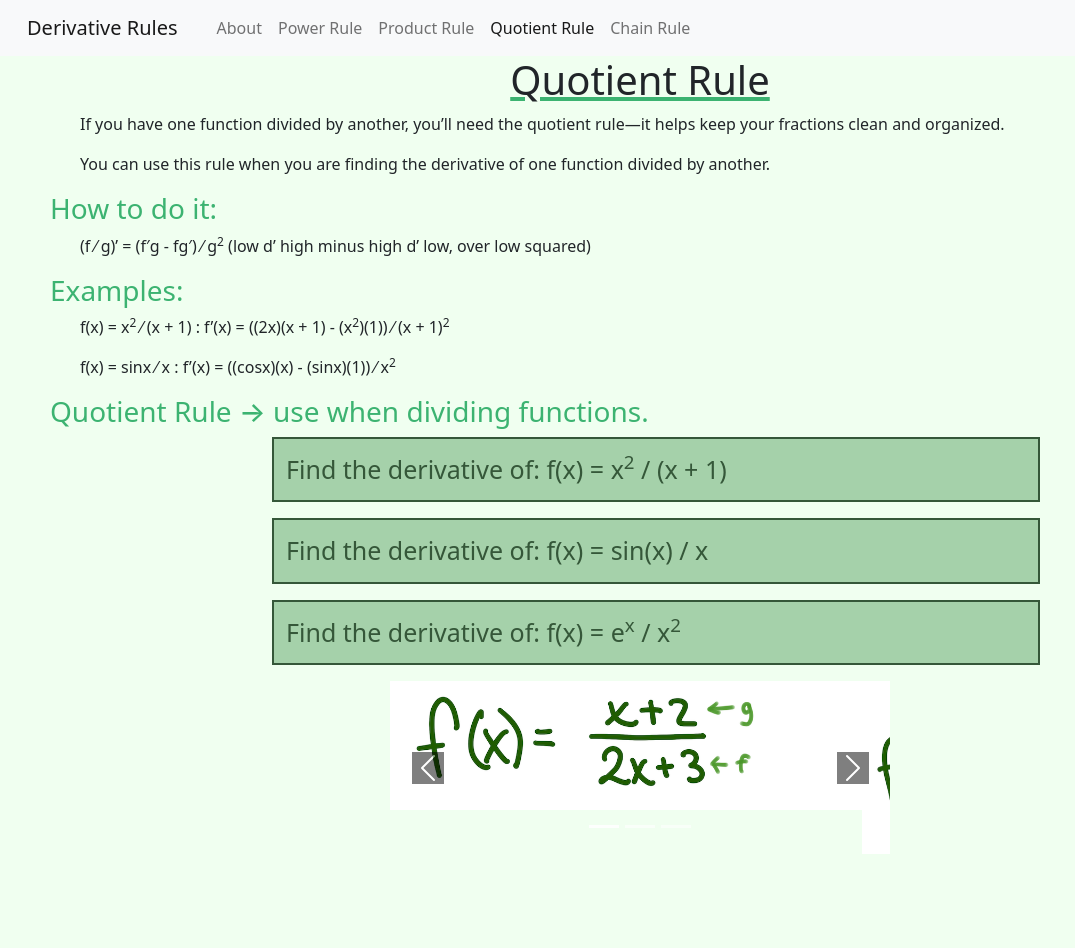
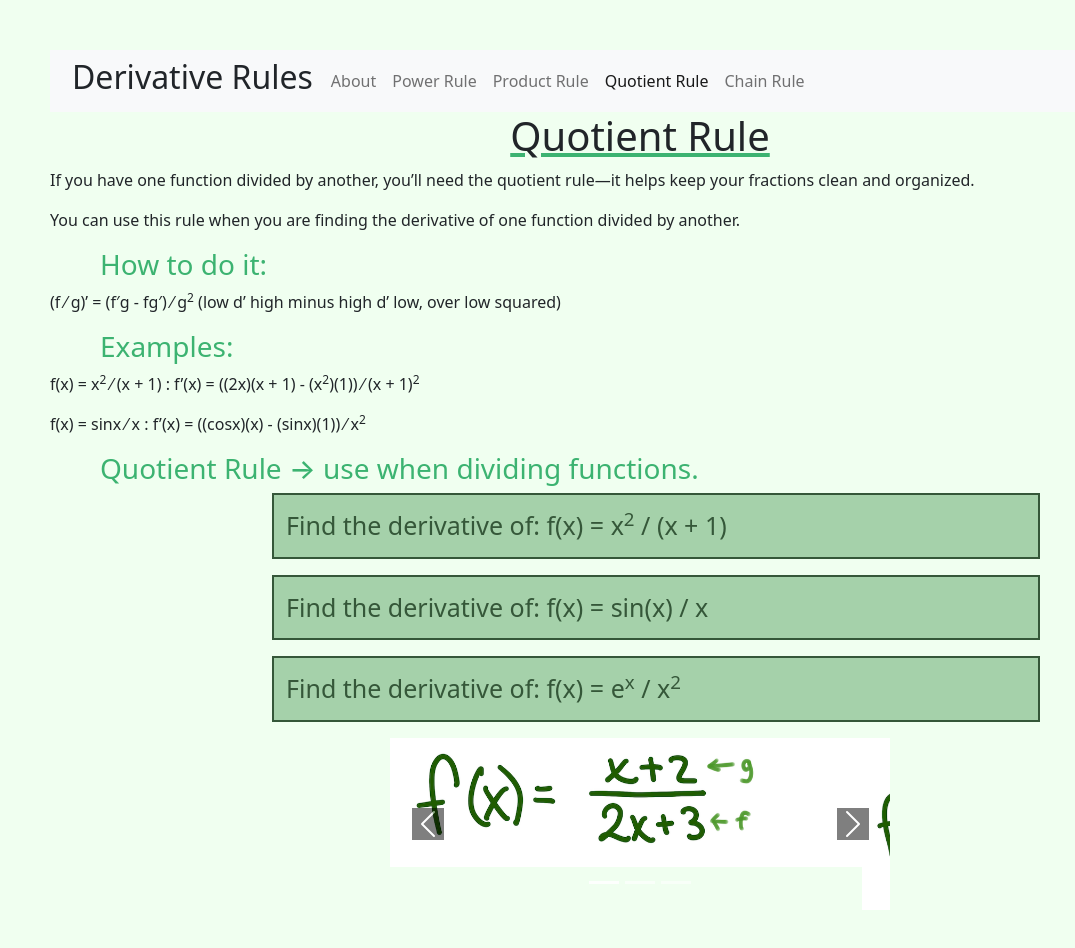
Before and after one commit to lilianaaaguilar/Derivative-Rules, a plain HTML site: page page3.html in a window 1280 px wide. Shown: the whole page, without its empty margins (0-1075 px from the left). Before the commit the page ends 902 px from the top, so only its background shows below. Drawn offline with nearby package versions, Linux system fonts and the light colour scheme.

Commit message:
Fix: fix derivative text and margins

```diff
--- a/page3.html
+++ b/page3.html
@@ -13,7 +13,7 @@
  <body>
 	<nav class="navbar navbar-expand-sm bg-light navbar-light">
       <div class="container-fluid">
-        <a class="navbar-brand" href=".">Derivative Rules</a>
+        <h2>Derivative Rules</h2>
         <button class="navbar-toggler" type="button" data-bs-toggle="collapse" data-bs-target="#collapsibleNavbar">
           <span class="navbar-toggler-icon"></span>
         </button>
--- a/style1.css
+++ b/style1.css
@@ -7,11 +7,13 @@ h3, h4 {
 	color: mediumSeaGreen;
 	margin-left: 50px;
 }
-p {
-	margin-left: 80px;
+h2{
+	margin: 10px;
 }
+
 html body {
   background-color: honeydew;
+  margin: 50px;
 }
 
 :link, a:visited {
--- a/style2.css
+++ b/style2.css
@@ -59,15 +59,16 @@ h1 {
 	text-decoration-color: mediumseagreen;
 	text-align: center;
 }
+h2{
+	margin: 10px;
+}
 h3 {
 	color: mediumSeaGreen;
 	margin-left: 50px;
 }
-p {
-	margin-left: 80px;
-}
 html body {
   background-color: honeydew;
+  margin: 50px;
 }
 
 :link, a:visited {
--- a/style3.css
+++ b/style3.css
@@ -61,15 +61,16 @@ h1 {
 	text-decoration-color: mediumseagreen;
 	text-align: center;
 }
+h2{
+	margin: 10px;
+}
 h3 {
 	color: mediumSeaGreen;
 	margin-left: 50px;
 }
-p {
-	margin-left: 80px;
-}
 html body {
   background-color: honeydew;
+  margin: 50px;
 }
 
 :link, a:visited {
--- a/style4.css
+++ b/style4.css
@@ -3,15 +3,16 @@ h1 {
 	text-decoration-color: mediumseagreen;
 	text-align: center;
 }
+h2{
+	margin: 10px;
+}
 h3 {
 	color: mediumSeaGreen;
 	margin-left: 50px;
 }
-p {
-	margin-left: 80px;
-}
 html body {
-  background-color: honeydew;
+	background-color: honeydew;
+	margin: 50px;
 }
 
 
--- a/style5.css
+++ b/style5.css
@@ -3,15 +3,16 @@ h1 {
 	text-decoration-color: mediumseagreen;
 	text-align: center;
 }
+h2{
+	margin: 10px;
+}
 h3 {
 	color: mediumSeaGreen;
 	margin-left: 50px;
 }
-p {
-	margin-left: 80px;
-}
 html body {
   background-color: honeydew;
+   margin: 50px;
 }
 
 ul {
```
Also changed, not shown: index.html (+1 -1 lines), page1.html (+1 -1 lines), page2.html (+1 -1 lines), page4.html (+1 -1 lines).
